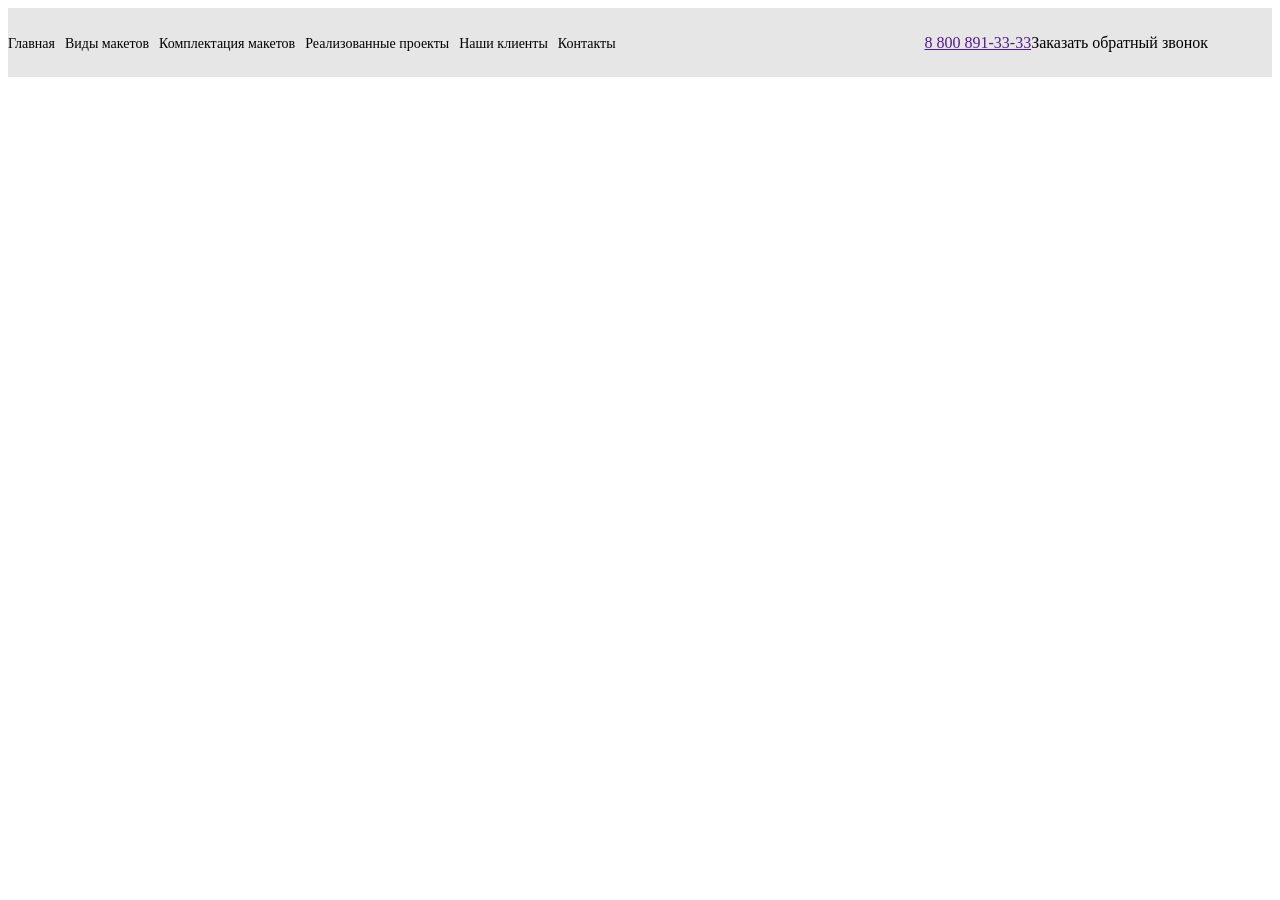
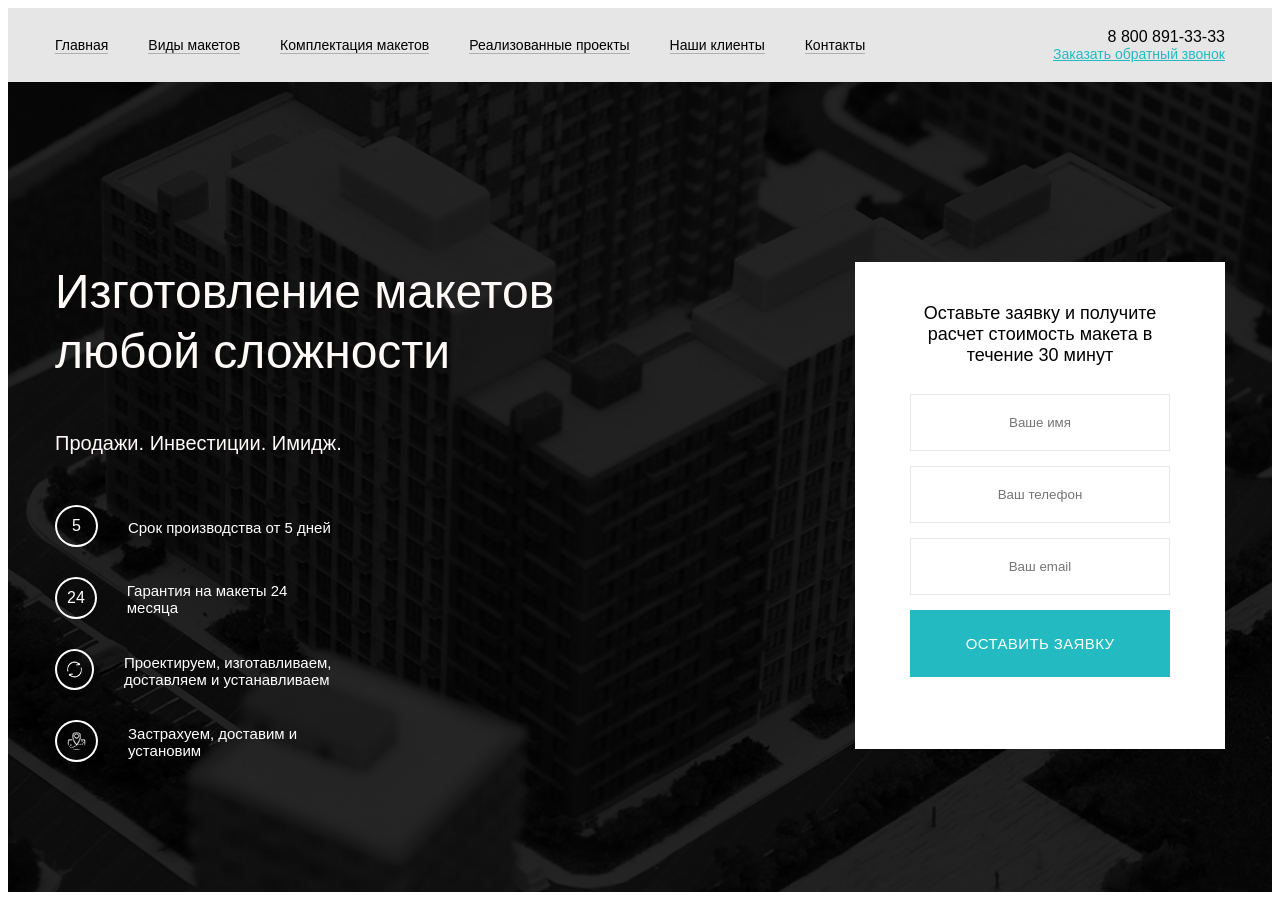
Before and after one commit to 13Raccoon/diploma, a plain HTML site: page index.html in a window 1280 px wide. Before the commit the page ends 800 px from the top, so only its background shows below. Drawn offline with Linux system fonts and the light colour scheme.

Commit message:
сверстал второй блок

```diff
--- a/index.html
+++ b/index.html
@@ -13,20 +13,87 @@
         <div class="navbar-block">
           <div class="menu">
             <ul class="menu-list">
-              <li><a href="" class="menu__item">Главная</a></li>
-              <li><a href="" class="menu__item">Виды макетов</a></li>
-              <li><a href="" class="menu__item">Комплектация макетов</a></li>
-              <li><a href="" class="menu__item">Реализованные проекты</a></li>
-              <li><a href="" class="menu__item">Наши клиенты</a></li>
-              <li><a href="" class="menu__item">Контакты</a></li>
+              <li class="menu-item"><a href="#" class="menu-item__link">Главная</a></li>
+              <li class="menu-item"><a href="#" class="menu-item__link">Виды макетов</a></li>
+              <li class="menu-item"><a href="#" class="menu-item__link">Комплектация макетов</a></li>
+              <li class="menu-item"><a href="#" class="menu-item__link">Реализованные проекты</a></li>
+              <li class="menu-item"><a href="#" class="menu-item__link">Наши клиенты</a></li>
+              <li class="menu-item"><a href="#" class="menu-item__link">Контакты</a></li>
             </ul>
           </div>
-          <div class="navbar__phone">
-              <a href="" class="navbar__phone">8 800 891-33-33</a><span>Заказать обратный звонок</span>
+          <div class="navbar-phone">
+              <span class="navbar__phone">8 800 891-33-33</span>
+              <a href="#" class="navbar__title">Заказать обратный звонок</a>
           </div>
         </div>
       </div>
   </nav>
 
+
+  <section>
+    <div class="container container-hero">
+      <div class="hero">
+
+        <div class="hero-about">
+          <span class="hero-about__title">Изготовление макетов любой сложности</span>
+          <span class="hero-about__subtitle">Продажи. Инвестиции. Имидж.</span>
+          <div class="hero-about__item">
+            <div class="items">
+              <span class="item__img num-5">
+                5
+              </span>
+              <span class="item__text">
+                Срок производства
+                от 5 дней
+              </span>
+            </div>
+            <div class="items">
+              <span class="item__img num">
+                 24
+              </span>
+              <span class="item__text">
+                Гарантия на макеты
+                24 месяца
+              </span>
+            </div>
+            <div class="items">
+              <img src="img/reload.png" class="item__img"></img>
+              <span class="item__text">
+                Проектируем, изготавливаем,
+                доставляем и устанавливаем
+              </span>
+            </div>
+            <div class="items">
+              <img src="img/map-location.png" class="item__img"></img>
+              <span class="item__text">
+                Застрахуем, доставим
+                и установим
+              </span>
+            </div>
+          </div>
+        </div>
+
+        <div class="hero-bid">
+          <div class="hero-form">
+            <div class="text">
+              <p class="hero-bid__title">
+                Оставьте заявку и получите расчет стоимость макета
+                в течение 30 минут
+              </p>
+            </div>
+
+            <form action="#" id="hero-bid__form" class="form hero__form">
+              <input type="text" name="username" class="input hero-input" placeholder="Ваше имя">
+              <input type="tel" name="phone" class="input hero-input phone" placeholder="Ваш телефон">
+              <input type="email" name="email" class="input hero-input email" placeholder="Ваш email">
+              <button class="button hero-button">Оставить заявку</button>
+            </form>
+          </div>
+        </div>
+      </div>
+    </div>
+
+  </section>
+
 </body>
 </html>
--- /dev/null
+++ b/sass/_hero.sass
@@ -0,0 +1,107 @@
+.container-hero
+  width: 100%
+  background-color: #000
+  background-image: url(../img/hero_bg.png)
+  background-size: cover
+
+
+.hero
+  display: flex
+  justify-content: space-between
+  width: 1170px
+  margin: auto
+  padding-top: 180px
+  padding-bottom: 100px
+  &-about
+    /* width: 50% */
+    &__title
+      width: 510px
+      display: block
+      color: #fffafa
+      font-size: 48px
+      font-weight: 400
+      line-height: 60px
+      margin-bottom: 50px
+      padding-top: 0
+    &__subtitle
+      display: block
+      color: #fffafa
+      font-size: 20px
+      font-weight: 300
+      margin-bottom: 50px
+  &-bid
+    width: 370px
+    margin-bottom: 43px
+
+    border: 1px solid #ffffff
+    background-color: #ffffff
+    &__title
+      text-align: center
+      font-size: 18px
+      font-weight: 400
+      margin-bottom: 28px
+      margin-top: 40px
+  &-form
+    margin-bottom: 43px
+
+
+
+
+.hero__form
+  display: flex
+  flex-direction: column
+  text-align: center
+  width: 260px
+  margin: auto
+
+  & .input
+    margin-bottom: 15px
+    padding: 20px
+    border: 1px solid #e8e8e8
+    background-color: #ffffff
+    text-align: center
+.button
+    background-color: #23bac1
+    color: #fff
+    padding: 25px
+    border: none
+    font-size: 15px
+    font-weight: 400
+    letter-spacing: 0.38px
+    text-transform: uppercase
+    transition: 0.2s
+    &:hover
+      background-color: #fff
+      color: #23bac1
+      border: 1px solid #23bac1
+      cursor: pointer
+
+
+
+.item__text
+  width: 216px
+  color: #fff
+  margin-bottom: 28px
+  font-size: 15px
+  font-weight: 300
+.item__img
+  border: 2px solid
+  border-radius: 50%
+  color: #fff
+  padding: 10px 10px
+  margin-bottom: 30px
+  margin-right: 30px
+.items
+  display: flex
+  align-items: center
+
+.num
+  font-size: 16px
+  font-weight: 300
+  &-5
+    padding: 10px 15px
+
+.text
+  width: 234px
+  margin-top: 40px
+  margin: auto
--- a/sass/_interface.sass
+++ b/sass/_interface.sass
@@ -1,7 +1,13 @@
+*
+  box-sizing: border-box
+body
+  font-family: sans-serif
 
-.container
-  width: 1200px
 .navbar
   background-color: #e6e6e6
-  width: 100%
-  padding: 7px 0
+  /* width: 100% */
+  margin-top: 0
+
+.navbar-block
+  width: 1170px
+  margin: auto
--- a/sass/_navbar.sass
+++ b/sass/_navbar.sass
@@ -1,17 +1,34 @@
 .navbar-block
-  height: 55px
   display: flex
   justify-content: space-between
   align-items: center
+  text-align: right
+  padding-top: 12px
+  padding-bottom: 12px
+
+
+
 
 .menu-list
   display: flex
   list-style: none
-  margin: 0
   padding-left: 0
-.menu__item
-  text-decoration: none
-  margin-right: 10px
+
+.menu-item
+  margin-right: 40px
+  &__link
+    text-decoration: none
+    font-size: 14px
+    font-weight: 400
+    color: #000
+    border-bottom: 1px solid #afafaf
+
+.navbar-phone
+  display: flex
+  flex-direction: column
+
+
+.navbar__title
   font-size: 14px
   font-weight: 400
-  color: #000
+  color: #22bac1
--- a/sass/style.sass
+++ b/sass/style.sass
@@ -1,2 +1,3 @@
 @import 'navbar'
+@import 'hero'
 @import 'interface'
```
Also changed, not shown: css/style.css, img/hero_bg.png (added), img/img (1).jpg (added), img/img (2).jpg (added), img/img (3).png (added), img/img (4).jpg (added), img/img (5).jpg (added), img/img (6).jpg (added), img/map-location.png (added), img/reload.png (added), 1 other file.
